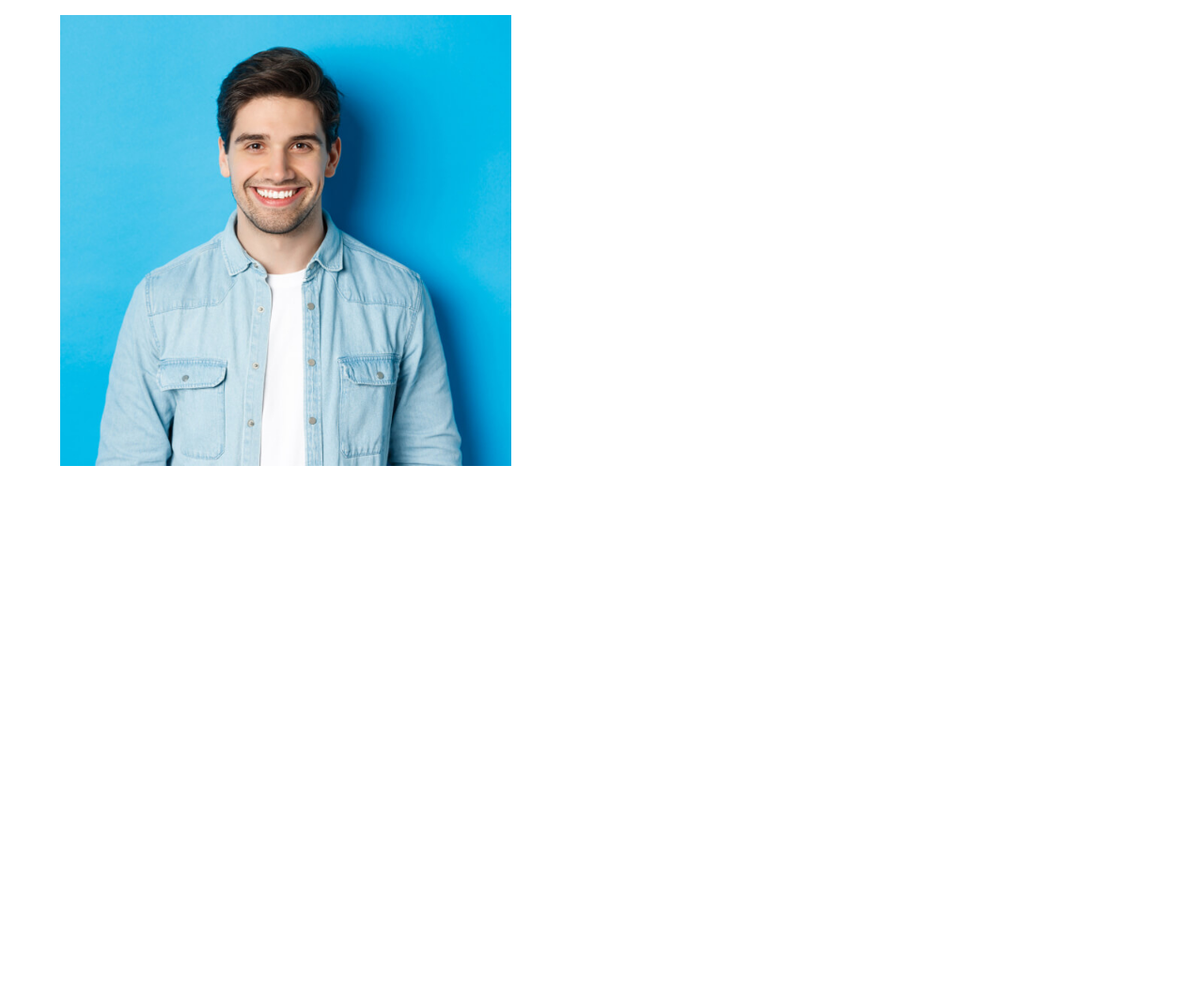
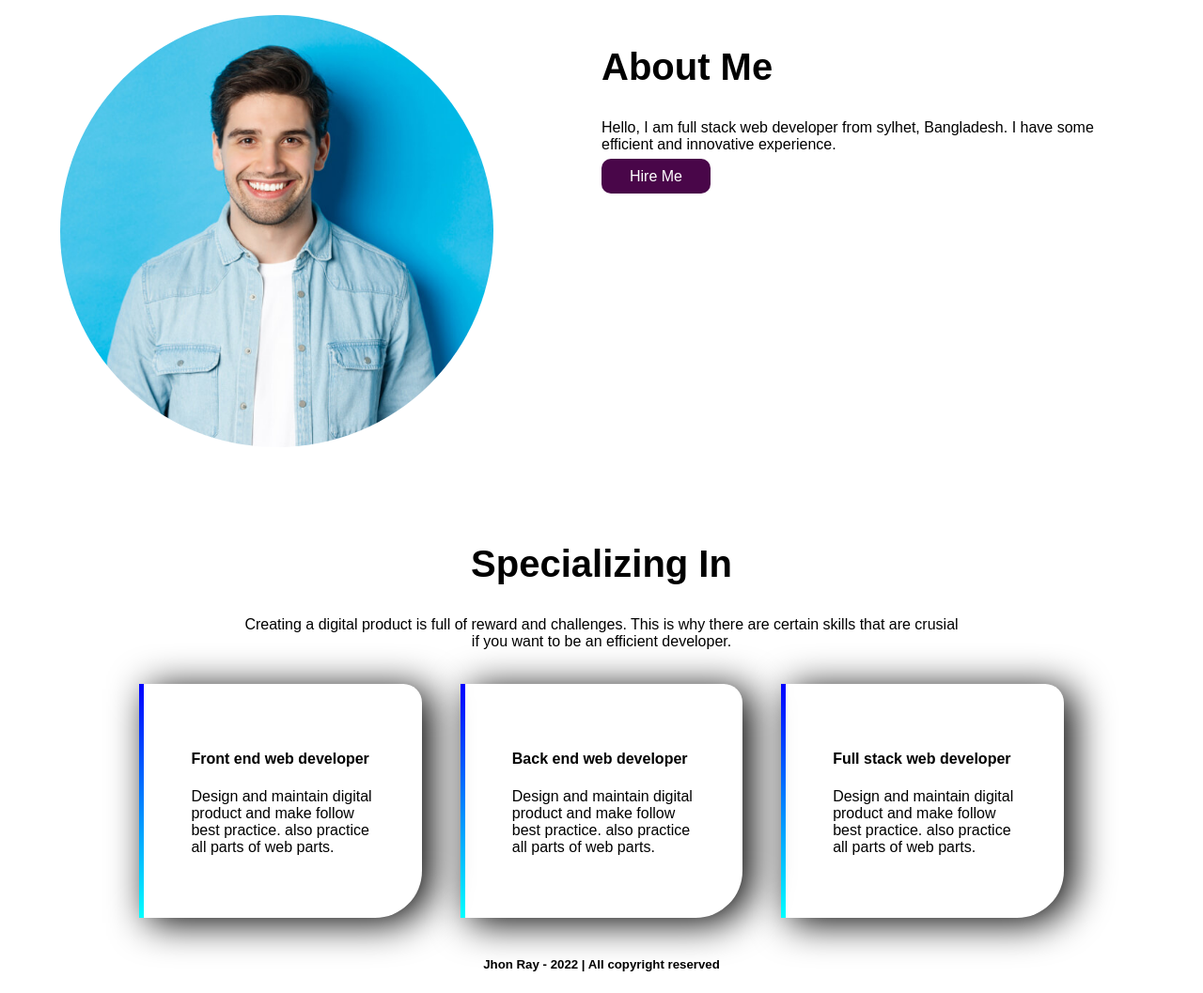
Before and after one commit to Anny-Talukder/protfolio, a plain HTML site: page index.html in a window 1280 px wide. Shown: the part 660-1717 px from the top of the page at 94% size. Before the commit the page ends 1224 px from the top, so only its background shows below. Drawn offline with Linux system fonts and the light colour scheme.

Commit message:
first html

```diff
--- a/index.html
+++ b/index.html
@@ -8,7 +8,7 @@
     <link rel="stylesheet" href="style.css">
 </head>
 <body>
-   <section class="top-banner">
+   <section class="top-banner flexible-container">
 
     <div class="half-width">
 
@@ -24,10 +24,46 @@
     </div>
    </section>
 
-   <section>
-    <div>
+   <section class="flexible-container">
+    <div class="half-width">
         <img src="images/hero-person.jpg" alt="heroimage">
     </div>
+    <div class="half-width">
+        <h2>About Me</h2>
+        <p>Hello, I am full stack web developer from sylhet, Bangladesh.
+            I have some efficient and innovative experience.</p>
+        <a class="link" href="#">Hire Me</a>
+    </div>
    </section>
+   <section>
+    <div class="specialize-head">
+    <h2>Specializing In</h2>
+    <p>Creating a digital product is full of reward and challenges. This is why there are certain
+         skills that are crusial if you want to be an efficient developer.</p>
+        </div>
+    <div class="parent">
+        <div class="child">
+            <h4>Front end web developer</h4>
+            <p>Design and maintain digital product and make follow best practice.
+                also practice all parts of web parts. </p>
+
+        </div>
+        <div class="child">
+            <h4>Back end web developer</h4>
+            <p>Design and maintain digital product and make follow best practice.
+                also practice all parts of web parts. </p>
+
+        </div>
+        <div class="child">
+           <h4>Full stack web developer</h4>
+           <p>Design and maintain digital product and make follow best practice.
+            also practice all parts of web parts. </p>
+        </div>
+    </div>
+   </section>
+   <footer>
+    <h5>Jhon Ray - 2022 | All copyright reserved</h5>
+   </footer>
+
 </body>
 </html>
--- a/style.css
+++ b/style.css
@@ -1,6 +1,7 @@
 body{
     font-family: 'Poppins', sans-serif;
     margin: 0%;
+
 }
 h1{
     font-size: 50px;
@@ -8,7 +9,7 @@ h1{
 h2{
     font-size: 40px;
 }
-section{
+.flexible-container{
     display:flex;
     padding:5%;
 
@@ -18,6 +19,7 @@ section{
 }
 img{
     width:80%;
+    border-radius: 50%;
 }
 .link{
     text-decoration: none;
@@ -35,3 +37,22 @@ img{
     background-image: url(images/wave.svg);
     background-repeat: no-repeat;
 }
+.specialize-head{
+    text-align: center;
+    padding: 0% 20%;
+}
+.parent{
+    display: flex;
+    padding:0% 10%;
+}
+.child{
+    box-shadow: 10px 5px 40px black;
+    margin:2%;
+    padding: 50px;
+    border-radius:0 20px 50px 0;
+    border-left: 5px solid;
+    border-image: linear-gradient(blue, cyan)0 100%;
+}
+footer{
+    text-align: center;
+}
```
